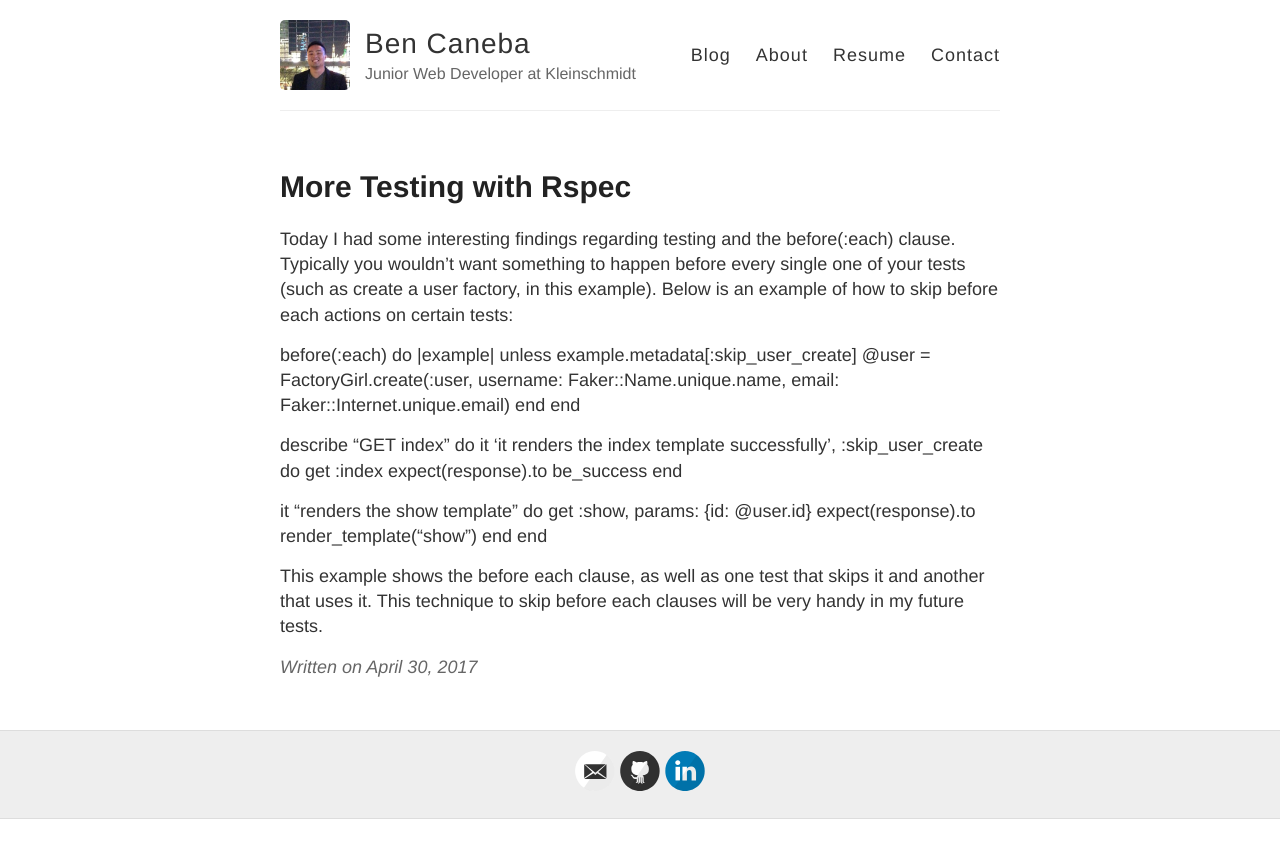
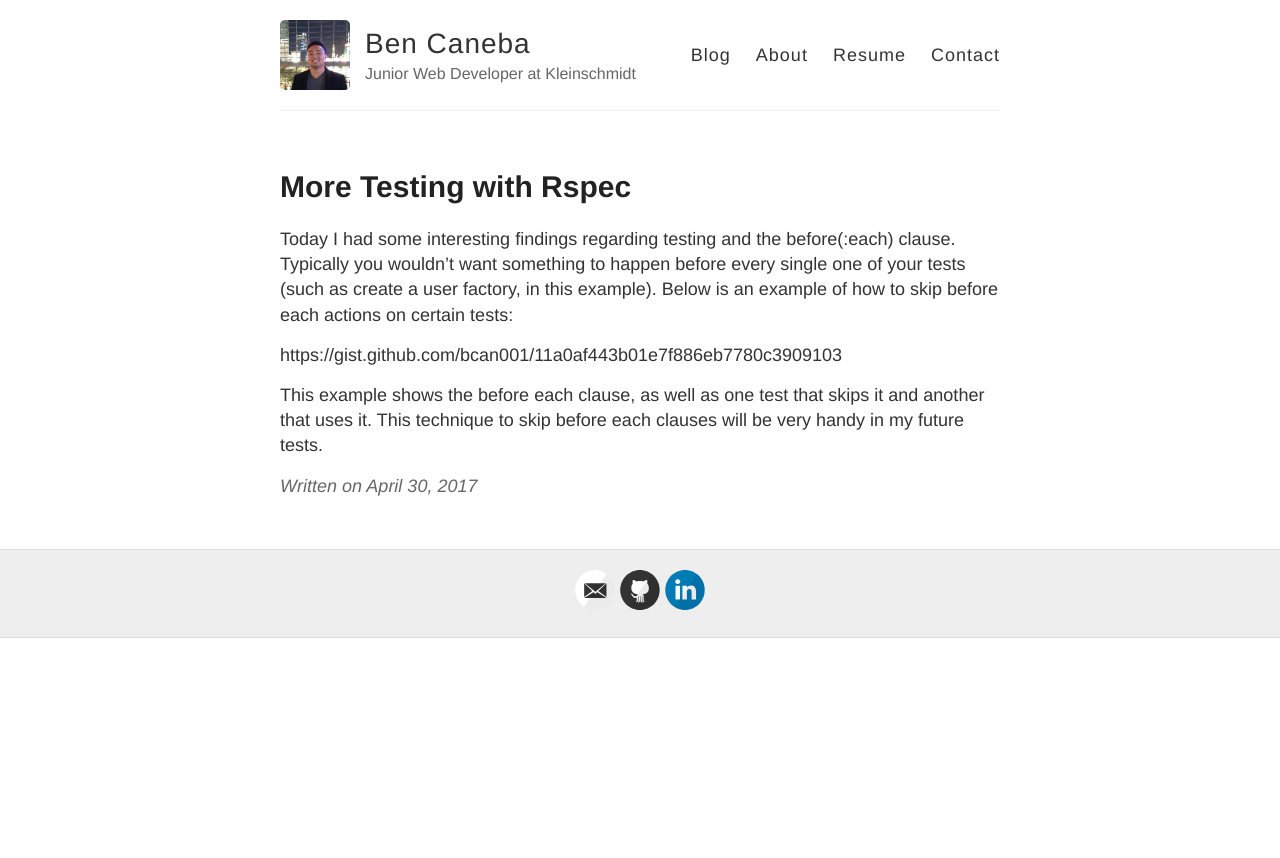
Before and after one commit to bcan001/bcan001.github.io, a Jekyll site: the page built from _posts/2017-4-30-More-Testing.md, in a window 1280 px wide. Shown: the top 858 px of the page. Built offline with Jekyll 4.4.1, drawn with Linux system fonts in a browser that asks for light colours.

Commit message:
added as gist

```diff
--- a/_posts/2017-4-30-More-Testing.md
+++ b/_posts/2017-4-30-More-Testing.md
@@ -5,22 +5,6 @@ title: More Testing with Rspec
 
 Today I had some interesting findings regarding testing and the before(:each) clause. Typically you wouldn't want something to happen before every single one of your tests (such as create a user factory, in this example). Below is an example of how to skip before each actions on certain tests:
 
-before(:each) do |example|
-	unless example.metadata[:skip_user_create]
-  	@user = FactoryGirl.create(:user, username: Faker::Name.unique.name, email: Faker::Internet.unique.email)
-  end
-end
-
-describe "GET index" do
-  it 'it renders the index template successfully', :skip_user_create do
-  	get :index
-    expect(response).to be_success
-  end
-
-  it "renders the show template" do
-    get :show, params: {id: @user.id}
-    expect(response).to render_template("show")
-  end
-end
+https://gist.github.com/bcan001/11a0af443b01e7f886eb7780c3909103
 
 This example shows the before each clause, as well as one test that skips it and another that uses it. This technique to skip before each clauses will be very handy in my future tests.
```
